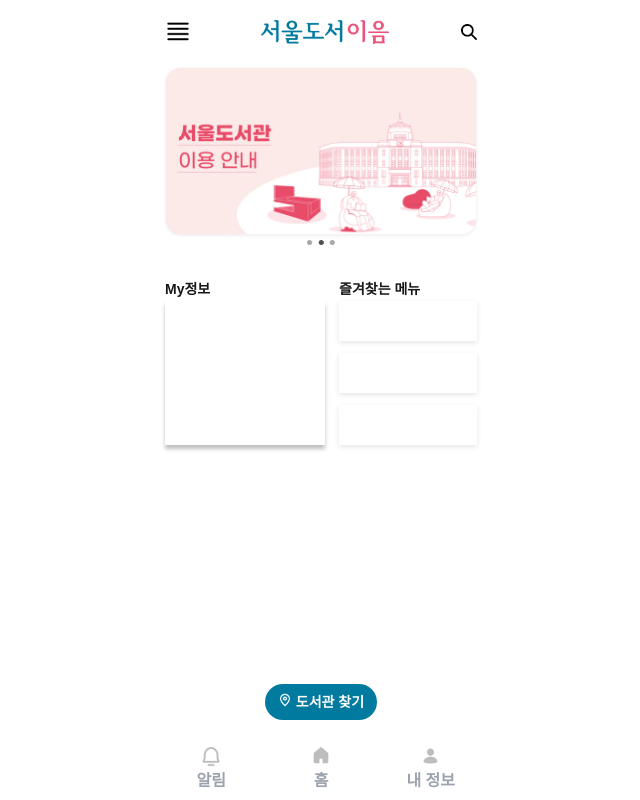
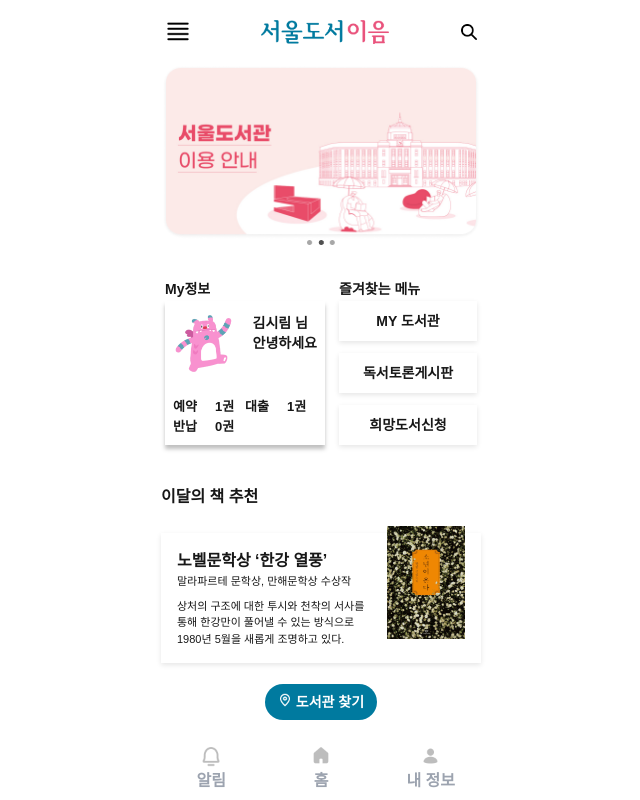
Before and after one commit to beming-dev/uos-hackathon-static, a Next.js app: page / in a window 1280 px wide. Shown: the whole page, without its empty margins (319-959 px from the left). Built offline with nearby package versions, Linux system fonts and the light colour scheme; a web font is replaced by a local one.

Commit message:
Update desig

```diff
--- a/src/app/page.tsx
+++ b/src/app/page.tsx
@@ -25,22 +25,68 @@
         <div className="flex mt-8">
           <div className="left mr-3.5 ">
             <span className="text-sm">My정보</span>
-            <div className="w-40 h-36 shadow-custom"></div>
+            <div className="w-40 h-36 shadow-custom p-2 flex flex-col justify-between text-sm">
+              <div className="flex justify-between">
+                <div className="w-16 h-16 relative bg-gray">
+                  <Image src="/profile.png" alt="profile" fill />
+                </div>
+                <span className="mt-1">
+                  김시림 님<br></br> 안녕하세요
+                </span>
+              </div>
+              <div className="flex flex-wrap text-xs">
+                <span className="flex-auto basis-1/2">
+                  예약 &nbsp; &nbsp; 1권
+                </span>
+                <span className="flex-auto basis-1/2">
+                  대출 &nbsp; &nbsp; 1권
+                </span>
+                <span className="flex-auto basis-1/2">
+                  반납 &nbsp; &nbsp; 0권
+                </span>
+              </div>
+            </div>
           </div>
           <div className="right">
             <span className="text-sm">즐겨찾는 메뉴</span>
-            <div className="h-36 flex flex-col justify-between">
-              <div className="w-star h-star shadow-custom2"></div>
-              <div className="w-star h-star shadow-custom2"></div>
-              <div className="w-star h-star shadow-custom2"></div>
+            <div className="h-36 flex flex-col justify-between text-sm">
+              <span className=" flex justify-center items-center w-star h-star shadow-custom2">
+                MY 도서관
+              </span>
+              <span className="flex justify-center items-center w-star h-star shadow-custom2">
+                독서토론게시판
+              </span>
+              <span className="flex justify-center items-center w-star h-star shadow-custom2">
+                희망도서신청
+              </span>
             </div>
           </div>
         </div>
 
         {/* 이달의 책 추천 */}
+        <div className="mt-10">
+          <span>이달의 책 추천</span>
+          <div className="relative flex w-80 shadow-custom2 mt-6 p-4">
+            <div className="flex flex-col">
+              <span>노벨문학상 ‘한강 열풍’</span>
+              <span className="text-xxs font-light mb-2">
+                말라파르테 문학상, 만해문학상 수상작
+              </span>
+              <span className="text-xxs font-light w-2/3">
+                상처의 구조에 대한 투시와 천착의 서사를 통해 한강만이 풀어낼 수
+                있는 방식으로 1980년 5월을 새롭게 조명하고 있다.
+              </span>
+            </div>
+            <div className="absolute w-[78px] h-[113px] right-4 bottom-6">
+              <Image src="/book.png" alt="book" fill />
+            </div>
+          </div>
+        </div>
       </div>
     </>
   );
 };
 
 export default Home;
+
+/* Rectangle 2 */
--- a/src/components/KakaoMap.tsx
+++ b/src/components/KakaoMap.tsx
@@ -1,5 +1,5 @@
 import Script from "next/script";
-import { useEffect } from "react";
+import { useEffect, useState } from "react";
 import {
   Map,
   MapMarker,
@@ -10,7 +10,7 @@
 const KAKAO_SDK_URL = `//dapi.kakao.com/v2/maps/sdk.js?appkey=${process.env.NEXT_PUBLIC_KAKAO_JAVASCRIPT_KEY}&autoload=false&libraries=clusterer`;
 
 const KakaoMap = () => {
-  const randomPosition = [
+  const [randomPosition, setRandomPosition] = useState([
     { latitude: 37.64019, longitude: 127.0063 },
     { latitude: 37.454339, longitude: 127.107161 },
     { latitude: 37.605167, longitude: 127.039758 },
@@ -111,7 +111,7 @@
     { latitude: 37.507969, longitude: 127.149537 },
     { latitude: 37.464784, longitude: 126.956774 },
     { latitude: 37.623727, longitude: 127.110552 },
-  ];
+  ]);
 
   const customClusterStyles: object[] = [
     {
@@ -130,15 +130,19 @@
     appkey: process.env.NEXT_PUBLIC_KAKAO_JAVASCRIPT_KEY as string, // 발급 받은 APPKEY
   });
 
+  const [mapLoaded, setMapLoaded] = useState(false);
+
   useEffect(() => {
-    console.log(loading);
+    if (!loading) {
+      setMapLoaded(true);
+    }
   }, [loading]);
 
   return (
     <>
       <Script src={KAKAO_SDK_URL} strategy="beforeInteractive" />
 
-      {!loading && (
+      {mapLoaded && (
         <Map
           center={{ lat: 37.64019, lng: 127.0063 }}
           style={{ width: "100%", height: "100%" }}
--- a/src/components/Navigation.tsx
+++ b/src/components/Navigation.tsx
@@ -1,26 +1,34 @@
+"use client";
+
 import Image from "next/image";
+import { useRouter } from "next/navigation";
 
-const navIcon = (img: string, txt: string) => {
+const navIcon = (img: string, txt: string, onclickUrl: string) => {
+  const router = useRouter();
   return (
-    <div className="flex flex-col items-center w-16">
+    <button
+      key={txt}
+      className="flex flex-col items-center w-16"
+      onClick={() => router.push(onclickUrl)}
+    >
       <div className="relative w-nav-icon h-nav-icon">
         <Image src={img} alt="bell" fill />
       </div>
       <span className="text-gray-400">{txt}</span>
-    </div>
+    </button>
   );
 };
 const Navigation = () => {
   const iconArr = [
-    { img: "/icons/bell-gray.png", txt: "알림" },
-    { img: "/icons/home-gray.png", txt: "홈" },
-    { img: "/icons/person-gray.png", txt: "내 정보" },
+    { img: "/icons/bell-gray.png", txt: "알림", onclickUrl: "/" },
+    { img: "/icons/home-gray.png", txt: "홈", onclickUrl: "/" },
+    { img: "/icons/person-gray.png", txt: "내 정보", onclickUrl: "/" },
   ];
 
   return (
     <nav className="absolute w-full h-16 bg-white bottom-0 left-0 z-10">
       <div className="w-full h-full flex justify-evenly items-center">
-        {iconArr.map((icon) => navIcon(icon.img, icon.txt))}
+        {iconArr.map((icon) => navIcon(icon.img, icon.txt, icon.onclickUrl))}
       </div>
     </nav>
   );
--- a/tailwind.config.ts
+++ b/tailwind.config.ts
@@ -30,6 +30,10 @@
         custom: "0px 4px 4px rgba(0, 0, 0, 0.25)",
         custom2: "0px 2px 5px rgba(0, 0, 0, 0.1)",
       },
+      fontSize: {
+        xs: "13px", // 새로운 작은 폰트 사이즈
+        xxs: "11px",
+      },
     },
   },
   plugins: [],
```
Also changed, not shown: public/book.png (added), public/profile.png (added).
